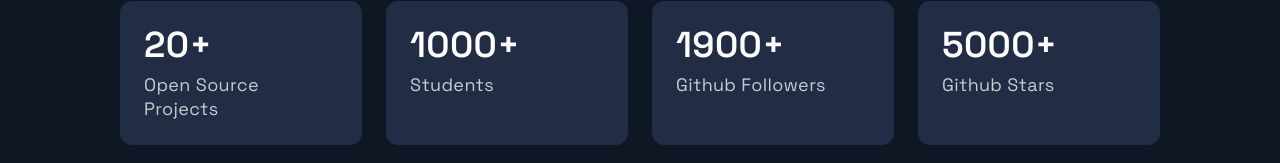
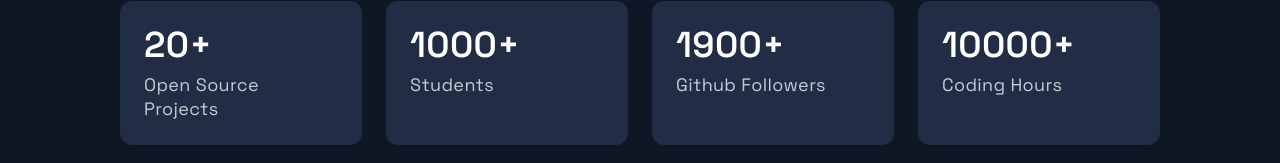
Before and after one commit to JJ0304/Portfolio_Website, a Next.js app: page / in a window 1280 px wide. Shown: the part 4298-4461 px from the top of the page. Built offline with nearby package versions, Linux system fonts and the light colour scheme.

Commit message:
Update Accomplishments.js

```diff
--- a/src/components/Acomplishments/Acomplishments.js
+++ b/src/components/Acomplishments/Acomplishments.js
@@ -7,7 +7,7 @@
   { number: 20, text: 'Open Source Projects'},
   { number: 1000, text: 'Students', },
   { number: 1900, text: 'Github Followers', },
-  { number: 5000, text: 'Github Stars', }
+  { number: 10000, text: 'Coding Hours', }
 ];
 
 const Acomplishments = () => (
```
